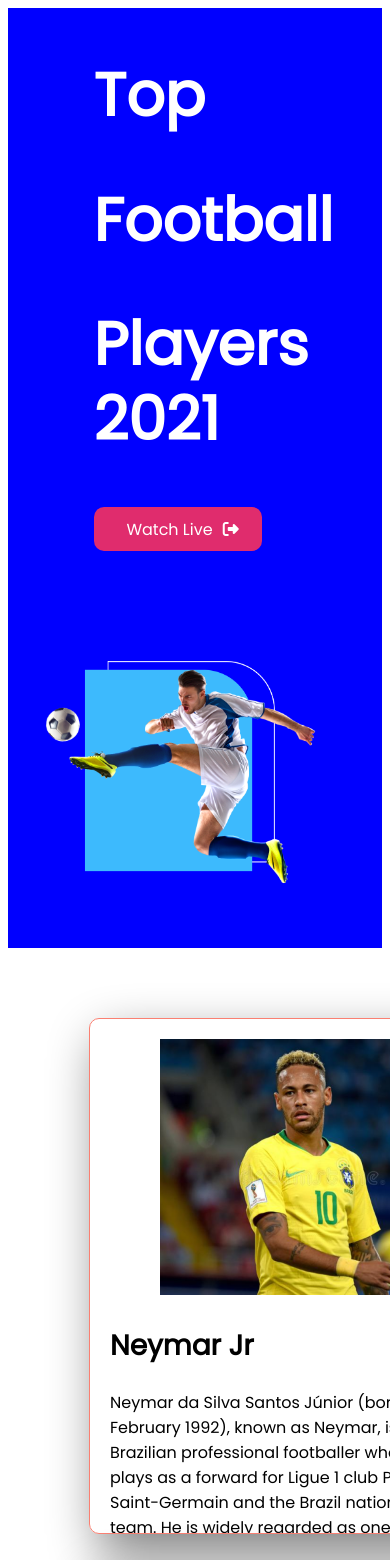
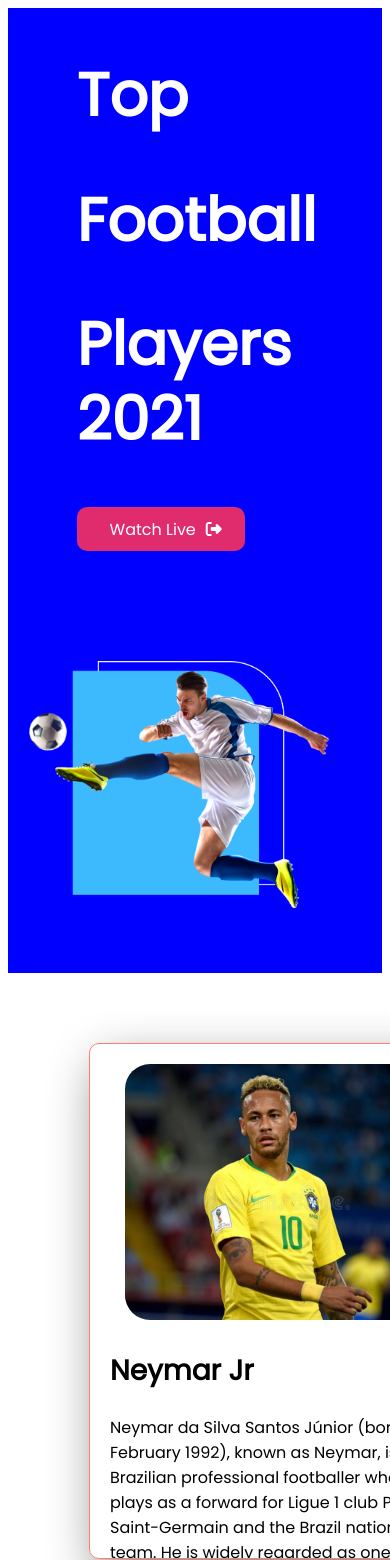
Before and after one commit to Arif1612/assignment2-football-website, a plain HTML site: page index.html in a window 390 px wide. Shown: the top 1560 px of the page. Drawn offline with Linux system fonts and the light colour scheme.

Commit message:
padding change to margin

```diff
--- a/style.css
+++ b/style.css
@@ -68,7 +68,7 @@ h1{
     width: 300px;
     height: 256px;
     border-radius: 25px;
-    padding-left: 50px;
+    margin-left: 15px;
 }
 h2{
     font-size: 28px;
@@ -133,8 +133,7 @@ a{
         flex-direction: column;
         justify-content: center;
         align-items: center;
-        padding-left: 5%;
-        padding-right: 5%;
+
 
     }
     .footballers{
```
